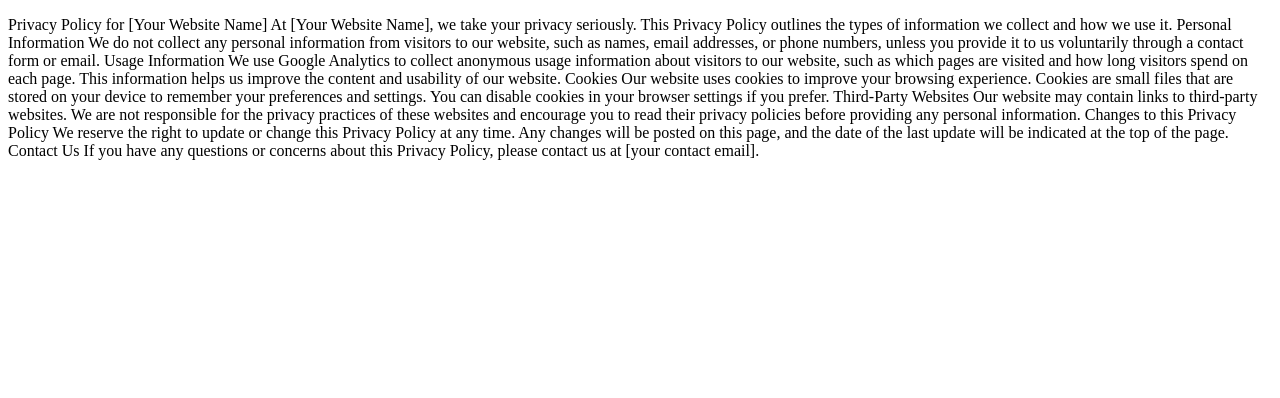
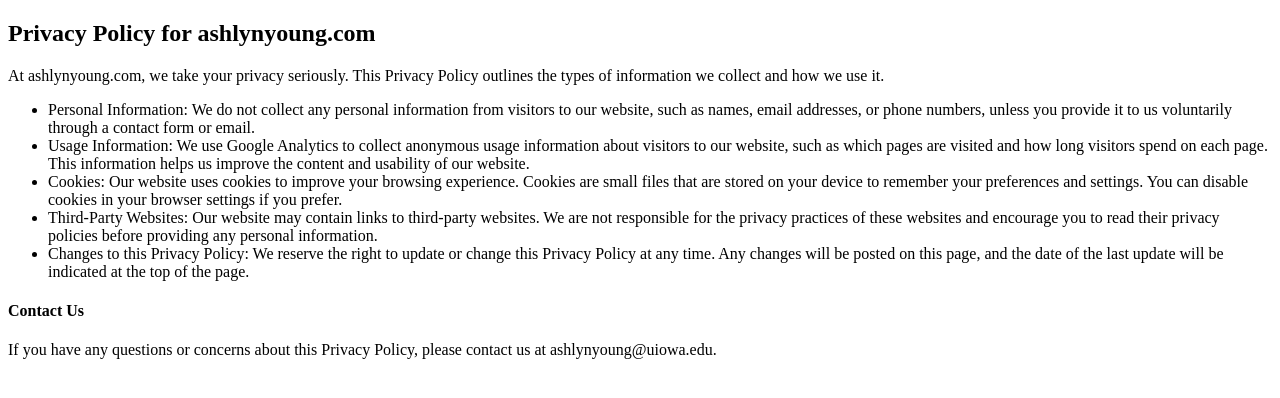
Before and after one commit to ashlynyoungg/website-portfolio, a plain HTML site: page policy.html in a window 1280 px wide. Drawn offline with Linux system fonts and the light colour scheme.

```diff
--- a/policy.html
+++ b/policy.html
@@ -4,30 +4,21 @@
     <meta charset="UTF-8">
     <meta http-equiv="X-UA-Compatible" content="IE=edge">
     <meta name="viewport" content="width=device-width, initial-scale=1.0">
-    <title>Document</title>
+    <title>Privacy Policy</title>
 </head>
 <body>
-    <p>Privacy Policy for [Your Website Name]
-
-        At [Your Website Name], we take your privacy seriously. This Privacy Policy outlines the types of information we collect and how we use it.
-
-        Personal Information
-        We do not collect any personal information from visitors to our website, such as names, email addresses, or phone numbers, unless you provide it to us voluntarily through a contact form or email.
-
-        Usage Information
-        We use Google Analytics to collect anonymous usage information about visitors to our website, such as which pages are visited and how long visitors spend on each page. This information helps us improve the content and usability of our website.
-
-        Cookies
-        Our website uses cookies to improve your browsing experience. Cookies are small files that are stored on your device to remember your preferences and settings. You can disable cookies in your browser settings if you prefer.
-
-        Third-Party Websites
-        Our website may contain links to third-party websites. We are not responsible for the privacy practices of these websites and encourage you to read their privacy policies before providing any personal information.
-
-        Changes to this Privacy Policy
-        We reserve the right to update or change this Privacy Policy at any time. Any changes will be posted on this page, and the date of the last update will be indicated at the top of the page.
-
-        Contact Us
-        If you have any questions or concerns about this Privacy Policy, please contact us at [your contact email].</p>
+    <h2>Privacy Policy for ashlynyoung.com</h2>
+    <p>
+        At ashlynyoung.com, we take your privacy seriously. This Privacy Policy outlines the types of information we collect and how we use it.
+        <ul>
+        <li>Personal Information: We do not collect any personal information from visitors to our website, such as names, email addresses, or phone numbers, unless you provide it to us voluntarily through a contact form or email.</li>
+        <li>Usage Information: We use Google Analytics to collect anonymous usage information about visitors to our website, such as which pages are visited and how long visitors spend on each page. This information helps us improve the content and usability of our website.</li>
+        <li>Cookies: Our website uses cookies to improve your browsing experience. Cookies are small files that are stored on your device to remember your preferences and settings. You can disable cookies in your browser settings if you prefer.</li>
+        <li>Third-Party Websites: Our website may contain links to third-party websites. We are not responsible for the privacy practices of these websites and encourage you to read their privacy policies before providing any personal information.</li>
+        <li>Changes to this Privacy Policy: We reserve the right to update or change this Privacy Policy at any time. Any changes will be posted on this page, and the date of the last update will be indicated at the top of the page.</li>
+        </ul>
+        <h4>Contact Us</h4>
+        <p>If you have any questions or concerns about this Privacy Policy, please contact us at ashlynyoung@uiowa.edu.</p>
 
 </body>
 </html>
```
Also changed, not shown: index.html (+1 -0 lines), terms.html (+11 -22 lines).
